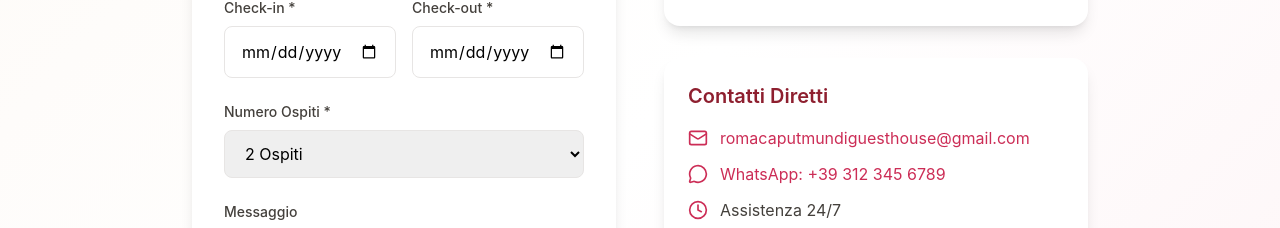
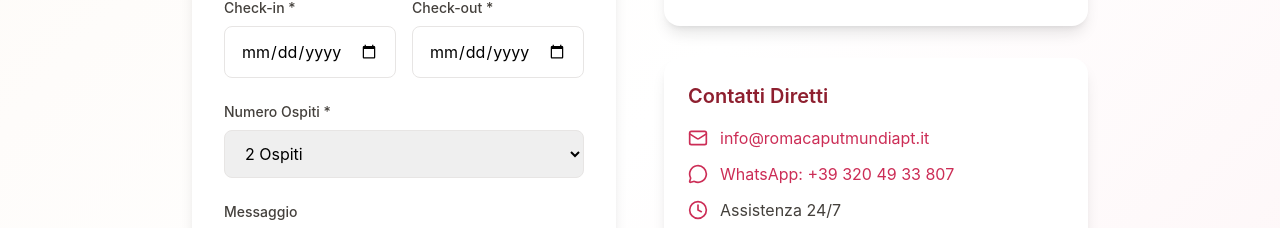
Before and after one commit to fracabu/rcm-apt-landing, a Vue app: page / in a window 1280 px wide. Shown: the part 4518-4746 px from the top of the page. Built offline with nearby package versions, Linux system fonts and the light colour scheme; no server answers.

Commit message:
change mail e cell in contatti

```diff
--- a/src/components/ContactSection.vue
+++ b/src/components/ContactSection.vue
@@ -205,13 +205,13 @@
                 <div class="flex items-center">
                   <MailIcon class="text-roma-600 mr-3 h-5 w-5" />
                   <a href="mailto:romacaputmundiguesthouse@gmail.com" class="text-roma-600 hover:underline">
-                    romacaputmundiguesthouse@gmail.com
+                    info@romacaputmundiapt.it
                   </a>
                 </div>
                 <div class="flex items-center">
                   <MessageCircleIcon class="text-roma-600 mr-3 h-5 w-5" />
                   <a href="https://wa.me/393123456789" class="text-roma-600 hover:underline">
-                    WhatsApp: +39 312 345 6789
+                    WhatsApp: +39 320 49 33 807
                   </a>
                 </div>
                 <div class="flex items-center">
```
